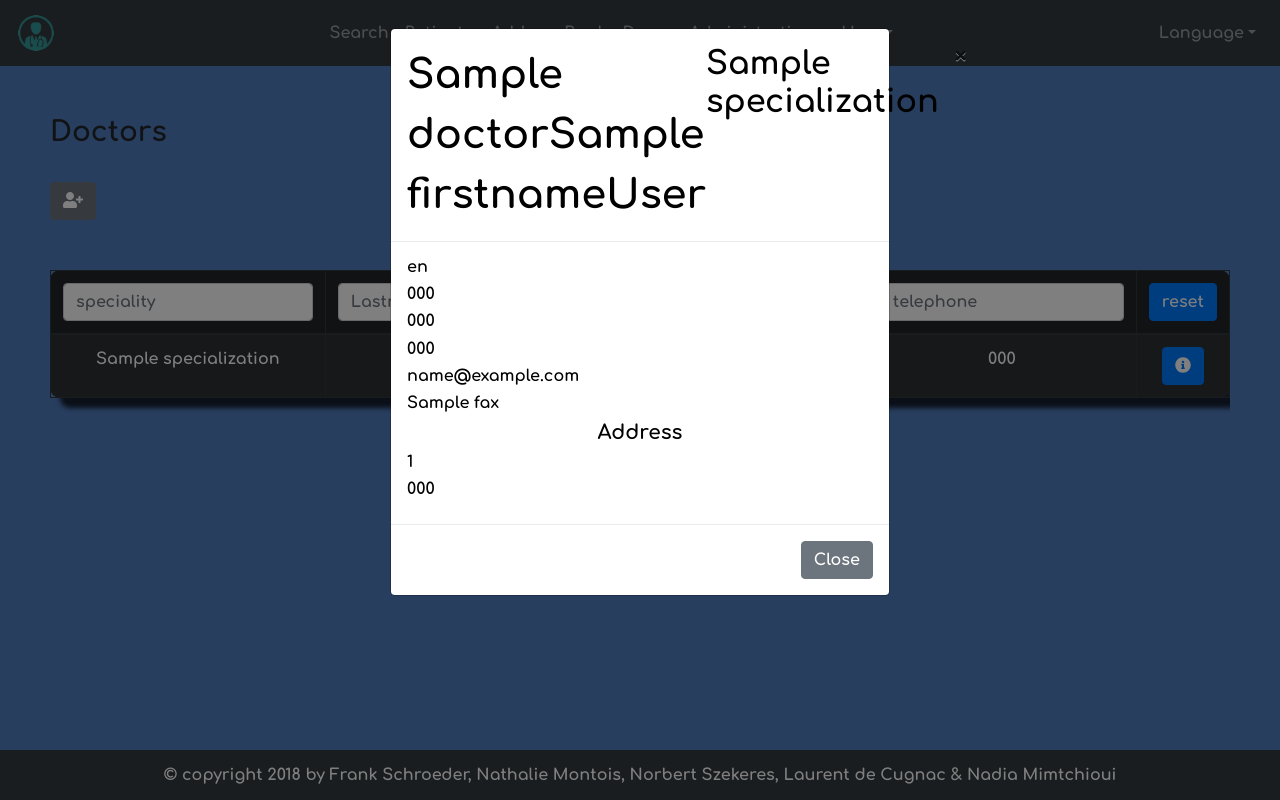
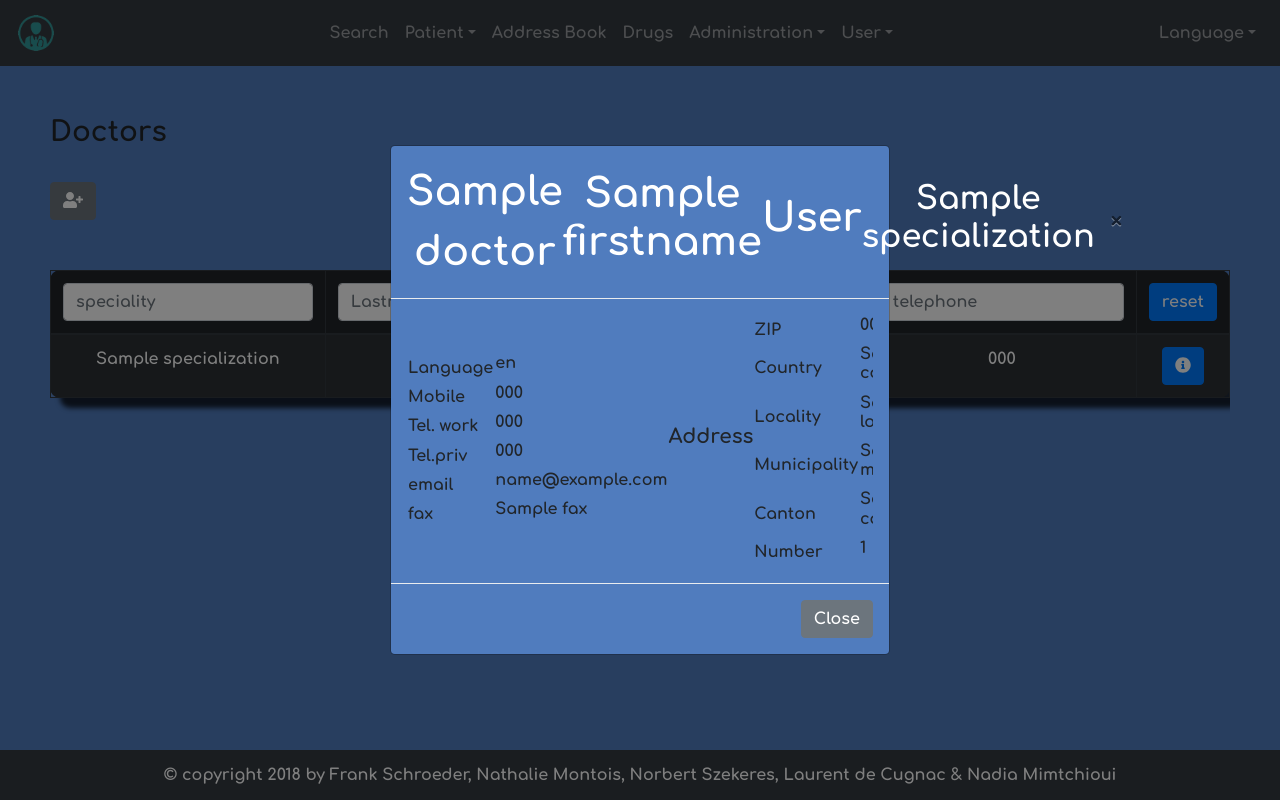
Before and after one commit to nathalie4499/MediLux, a Symfony app: template templates/Modules/Addressbook/addressbookList.html.twig in a window 1280 px wide, after a click that opens the changed part. Run offline with Twig, Linux system fonts and the light colour scheme; the template is opened without the code that fills it: most values are stand-ins (such as "Sample title", 1, 10 or a date in 2020); some libraries are stand-ins or nearby versions.

Commit message:
doctor modal better

```diff
--- a/public/css/address_style.css
+++ b/public/css/address_style.css
@@ -1,15 +1,9 @@
-
-.cardmedilux{
-  border-radius: 10px;
-	box-shadow: 10px 10px 5px 0px rgba(0,0,0,0.75);
-}
 
 .datacontainer {
   min-height: calc(100vh - 116px);
   padding: 50px;
   background-color: #507cbe;
   color: black;
-
 }
 
 .datacontainerbtngrp {
@@ -17,3 +11,21 @@
   padding-right: 50px;
   padding-top: 50px;
 }
+.cardmedilux{
+  border-radius: 10px;
+	box-shadow: 10px 10px 5px 0px rgba(0,0,0,0.75);
+  padding: 20px;
+}
+
+/*doctors modal*/
+#doctormodal div{
+  display: flex;
+  align-items: center;
+}
+#doctormodal div h1,h2{
+  text-align: center;
+  color: white;
+}
+#doctormodal{
+  background-color: rgb(80, 124, 190);
+}
--- a/templates/Modules/Addressbook/addressbookList.html.twig
+++ b/templates/Modules/Addressbook/addressbookList.html.twig
@@ -8,16 +8,14 @@
 
 <div class="datacontainerbtngrp">
     <h3>Doctors</h3><br/>
-
     <div class="btn-group" role="group" aria-label="Basic example">
       <a type="button" class="btn btn-secondary" href="{{ path ('addressbook_add') }}"><i class="fas fa-user-plus"></i></a>
-
     </div>
 </div>
 
 <div class="datacontainer">
 	<div class="table-responsive">
-    	<table class="cardmedilux table-bordered table-hover adminuserlisttable table table-striped table-dark">
+    	<table class=" cardmedilux table-bordered table-hover adminuserlisttable table table-striped table-dark">
           <thead>
               <form method="post">
                 <tr>
@@ -63,30 +61,90 @@
               </button>
               </td>
             </tr>
-            <!-- Modal -->
+
+
+            {% endfor %}
+          </tbody>
+    	</table>
+	</div>
+</div>
+<!-- Modal -->
+			{% for value in doctor %}
             {% for addressValue in address %}
             <div class="modal fade" id="{{ value.id }}" tabindex="-1" role="dialog" aria-labelledby="exampleModalLongTitle" aria-hidden="true">
-              <div class="modal-dialog" role="document">
-                <div class="modal-content">
+              <div class="modal-dialog-centered modal-dialog" role="document">
+                <div id="doctormodal" class="modal-content">
                   <div class="modal-header">
-                    <h1 class="modal-title" id="exampleModalLongTitle">{{ value.title }}{{ value.firstname }}{{ value.lastname }}</h1>
+                    <h1 class="modal-title">{{ value.title }}</h1>
+                    <h1>{{ value.firstname }}</h1>
+                    <h1>{{ value.lastname }}</h1><br>
                     <h2>{{ value.specialization }}</h2>
                     <button type="button" class="close" data-dismiss="modal" aria-label="Close">
                       <span aria-hidden="true">&times;</span>
                     </button>
                   </div>
                   <div class="modal-body">
-                  <h6>{{ value.language }}</h6>
-                  <h6>{{ value.mobile }}</h6>
-                  <h6>{{ value.telwork }}</h6>
-                  <h6>{{ value.telpriv }}</h6>
-                  <h6>{{ value.email }}</h6>
-                  <h6>{{ value.fax }}</h6>
-                  <h5>Address</h5>
-
-                  <h6>{{ addressValue.id }}</h6>
-                  <h6>{{ addressValue.zip }}</h6>
-
+                     <div class="table-responsive">
+                     	 <table>
+                     	 	 <thead></thead>
+                         	 <tbody>
+                          	<tr>
+                          		<td>Language</td>
+                          		<td><h6>{{ value.language }}</h6></td>
+                          	</tr>
+                          	<tr>
+                          		<td>Mobile</td>
+                          		<td><h6>{{ value.mobile }}</h6></td>
+                          	</tr>
+                          	<tr>
+                          		<td>Tel. work</td>
+                          		<td><h6>{{ value.telwork }}</h6></td>
+                          	</tr>
+                          	<tr>
+                          		<td>Tel.priv</td>
+                          		<td><h6>{{ value.telpriv }}</h6></td>
+                          	</tr>
+                          	<tr>
+                          		<td>email</td>
+                          		<td><h6>{{ value.email }}</h6></td>
+                          	</tr>
+                          	<tr>
+                          		<td>fax</td>
+                          		<td><h6>{{ value.fax }}</h6></td>
+                          	</tr>
+                          	</tbody>
+                          </table>
+                          <h5>Address</h5>
+                          <table>
+                          <thead></thead>
+                          <tbody>
+                          	<tr>
+                          		<td>ZIP</td>
+                          		<td><h6>{{ addressValue.zip }}</h6></td>
+                          	</tr>
+                          	<tr>
+                          		<td>Country</td>
+                          		<td><h6>{{ addressValue.country }}</h6></td>
+                          	</tr>
+                          	<tr>
+                          		<td>Locality</td>
+                          		<td><h6>{{ addressValue.locality }}</h6></td>
+                          	</tr>
+                          	<tr>
+                          		<td>Municipality</td>
+                          		<td><h6>{{ addressValue.municipality }}</h6></td>
+                          	</tr>
+                          	<tr>
+                          		<td>Canton</td>
+                          		<td><h6>{{ addressValue.canton }}</h6></td>
+                          	</tr>
+                          	<tr>
+                          		<td>Number</td>
+                          		<td><h6>{{ addressValue.number }}</h6></td>
+                          	</tr>
+                          	</tbody>
+                      </table>
+                     </div>
                   </div>
                   <div class="modal-footer">
                     <button type="button" class="btn btn-secondary" data-dismiss="modal">Close</button>
@@ -94,13 +152,8 @@
                 </div>
               </div>
             </div>
-
-            	{% endfor %}
             {% endfor %}
-          </tbody>
-    	</table>
-	</div>
-</div>
+            {% endfor %}
 {% endblock %}
 {% block javascripts %}
 	{{ parent() }}
```
Also changed, not shown: templates/Modules/Addressbook/addressbookAdd.html.twig (+12 -3 lines).
